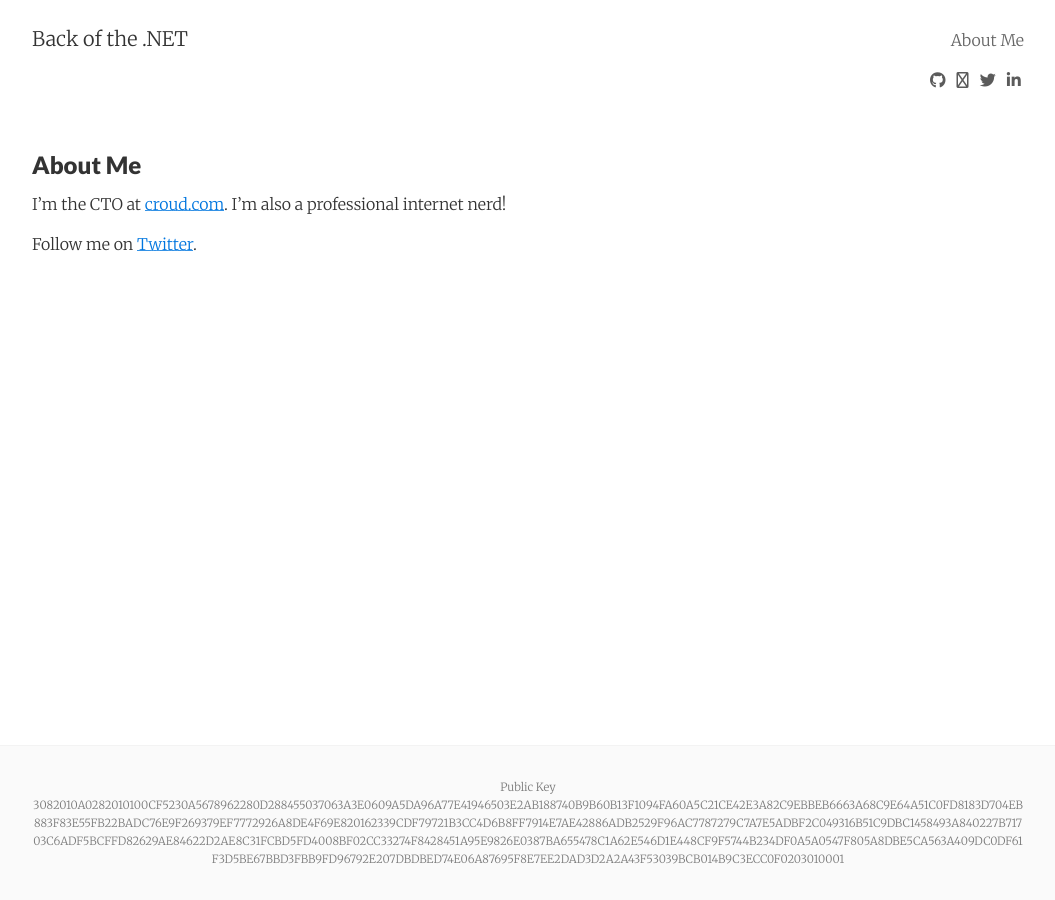
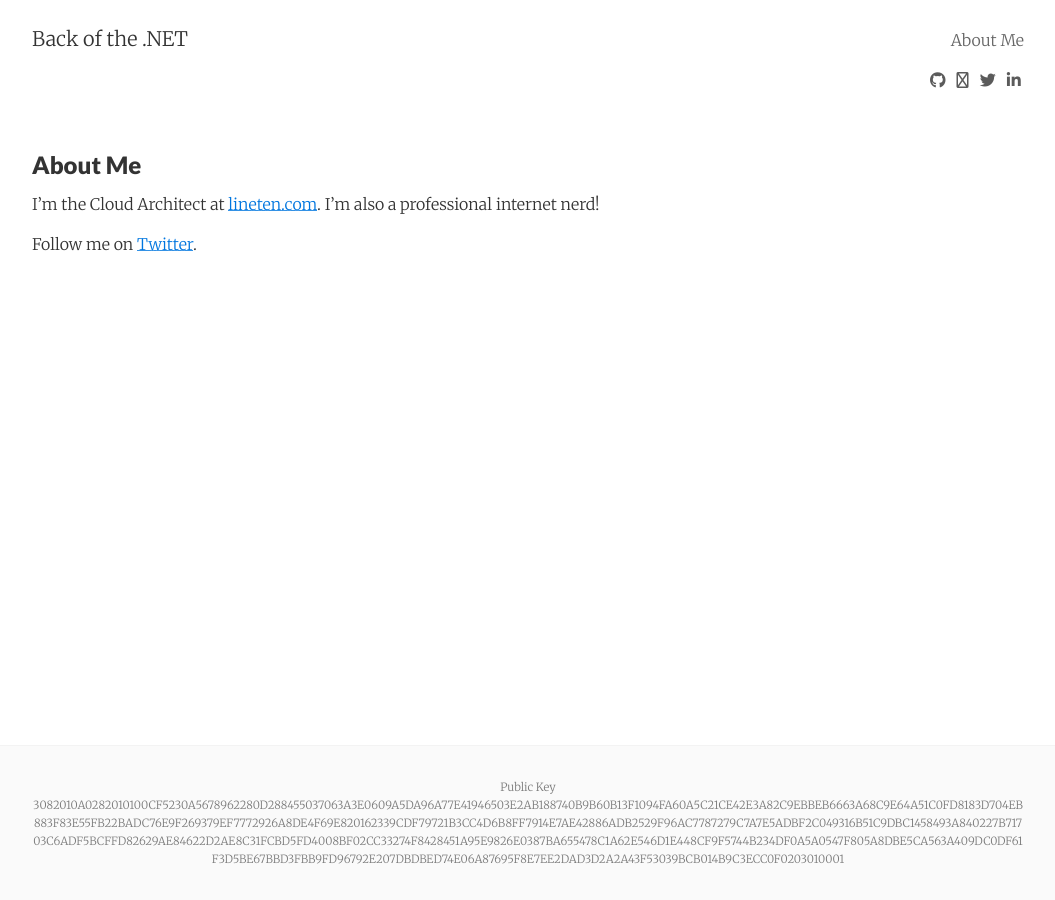
Before and after one commit to tobyreid/tobyreid.github.io, a Jekyll site: the page built from about.md, in a window 1280 px wide. Shown: the whole page, without its empty margins (112-1167 px from the left). Built offline with Jekyll 4.4.1, drawn with Linux system fonts in a browser that asks for light colours; nearby versions of some CDN libraries.

Commit message:
Update about.md

```diff
--- a/about.md
+++ b/about.md
@@ -5,6 +5,6 @@ permalink: "/about/"
 tags: about
 
 ---
-I'm the CTO at <a href="https://croud.com">croud.com</a>. I'm also a professional internet nerd!
+I'm the Cloud Architect at <a href="https://lineten.com">lineten.com</a>. I'm also a professional internet nerd!
 
 Follow me on <a href="https://twitter.com/tobymcreid">Twitter</a>.
```
